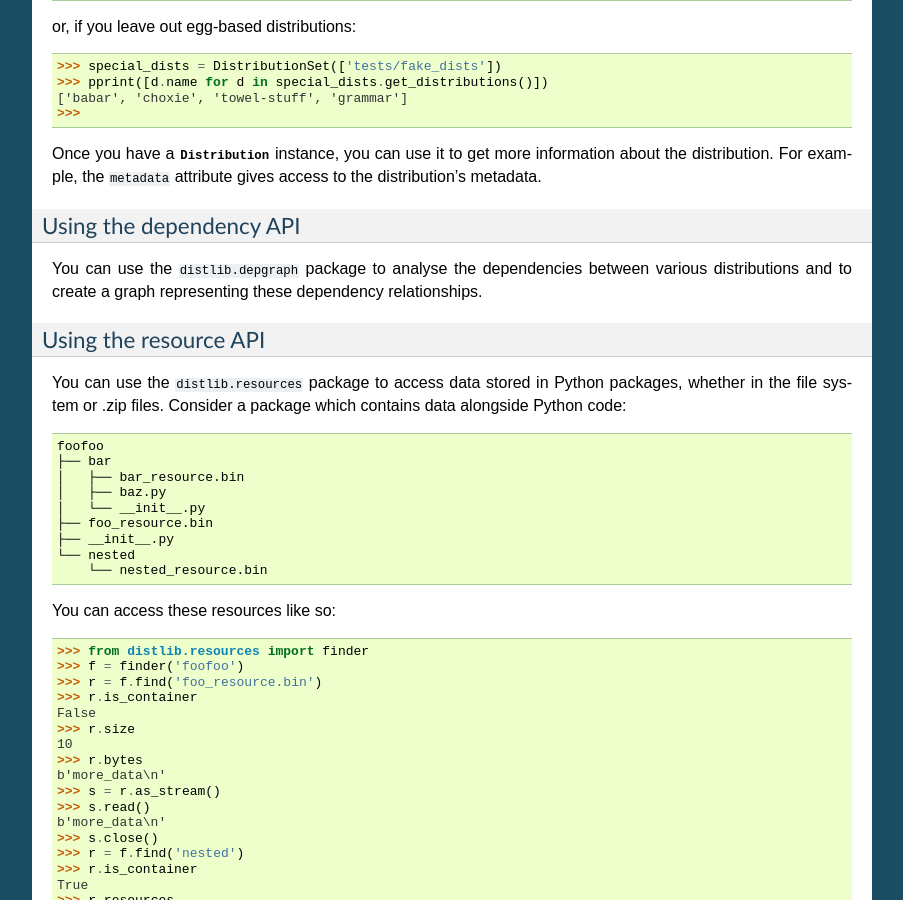
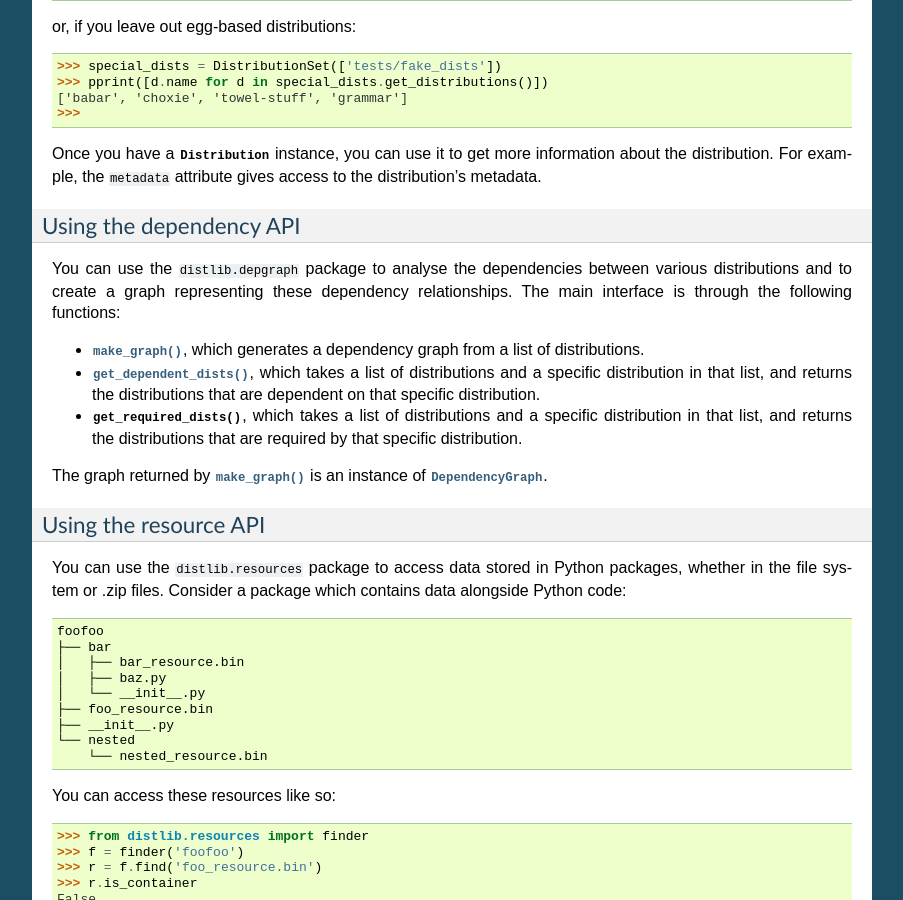
Before and after one commit to dstufft/distlib, a Sphinx documentation site: the page built from docs/tutorial.rst, in a window 1280 px wide and 900 px high, scrolled down 1672 px. Shown: the whole window, without its empty margins (198-1101 px from the left). Built offline with Sphinx 7.4.7, drawn with Linux system fonts in a browser that asks for light colours; formulas are drawn with MathJax 3; comment, search, counter and statistics services are not loaded.

Commit message:
Updated depgraph functionality.

```diff
--- a/docs/tutorial.rst
+++ b/docs/tutorial.rst
@@ -116,9 +116,26 @@ gives access to the distribution's metadata.
 Using the dependency API
 ^^^^^^^^^^^^^^^^^^^^^^^^
 
+.. currentmodule:: distlib.depgraph
+
 You can use the ``distlib.depgraph`` package to analyse the dependencies
 between various distributions and to create a graph representing these
-dependency relationships.
+dependency relationships. The main interface is through the following
+functions:
+
+* :func:`make_graph`, which generates a dependency graph from a list of
+  distributions.
+
+* :func:`get_dependent_dists`, which takes a list of distributions and a
+  specific distribution in that list, and returns the distributions that
+  are dependent on that specific distribution.
+
+* :func:`get_required_dists`, which takes a list of distributions and a
+  specific distribution in that list, and returns the distributions that
+  are required by that specific distribution.
+
+The graph returned by :func:`make_graph` is an instance of
+:class:`DependencyGraph`.
 
 Using the resource API
 ^^^^^^^^^^^^^^^^^^^^^^
```
Also changed, not shown: docs/depgraph.rst (+2 -15 lines), 3 other files.
